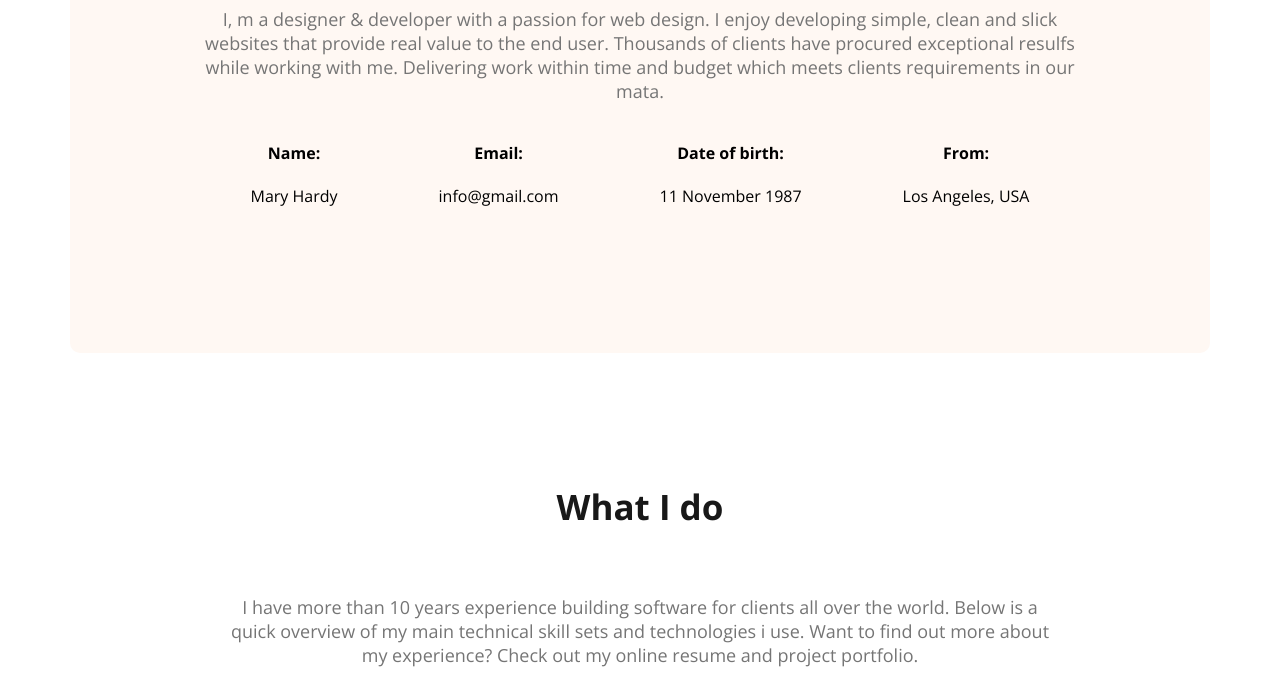
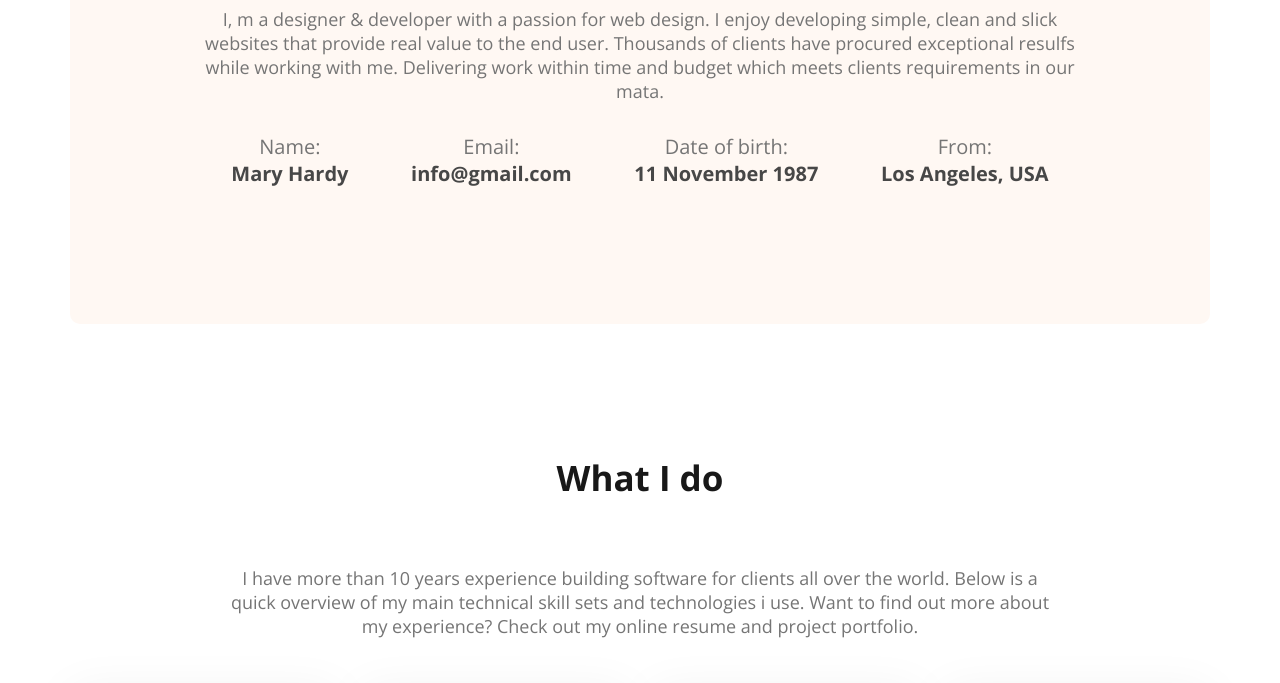
Before and after one commit to ashrafulbjri/ashraful-develop-portfolio, a plain HTML site: page index.html in a window 1280 px wide. Shown: the part 1080-1763 px from the top of the page. Drawn offline with nearby package versions, Linux system fonts and the light colour scheme.

Commit message:
added the corrections of about me section

```diff
--- a/styles/portfolio.css
+++ b/styles/portfolio.css
@@ -122,6 +122,18 @@ main {
     margin: 130px 0;
 }
 
+.info-title {
+    color: #757575;
+    font-size: 20px;
+    font-weight: 400;
+}
+
+.info-description {
+    color: #474747;
+    font-size: 20px;
+    font-weight: 700;
+}
+
 .about-info-container {
     display: flex;
     justify-content: space-around;
@@ -129,6 +141,7 @@ main {
 
 .about-info {
     text-align: center;
+    line-height: 0;
 }
 
 /* skills related styles */
```
